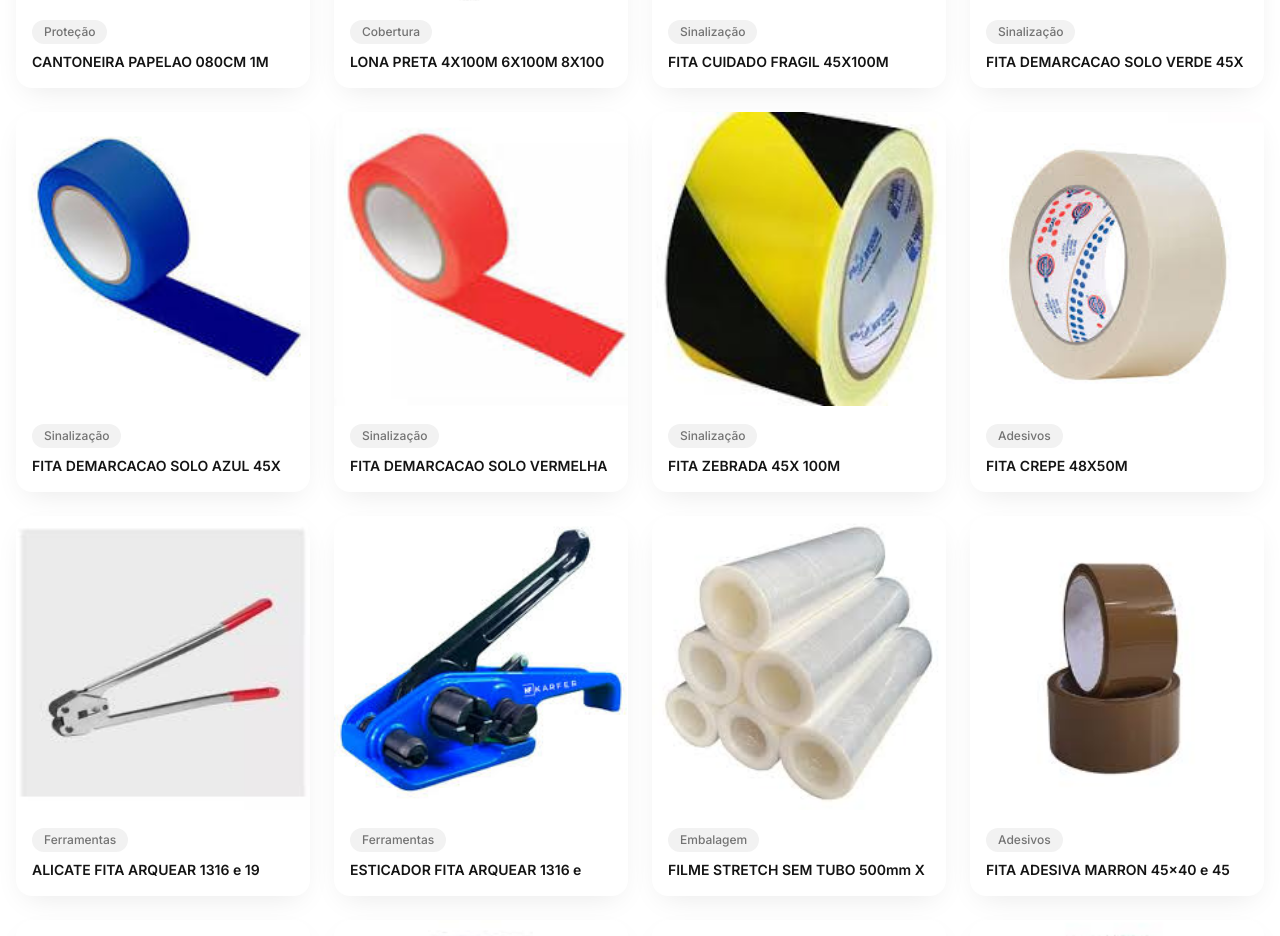
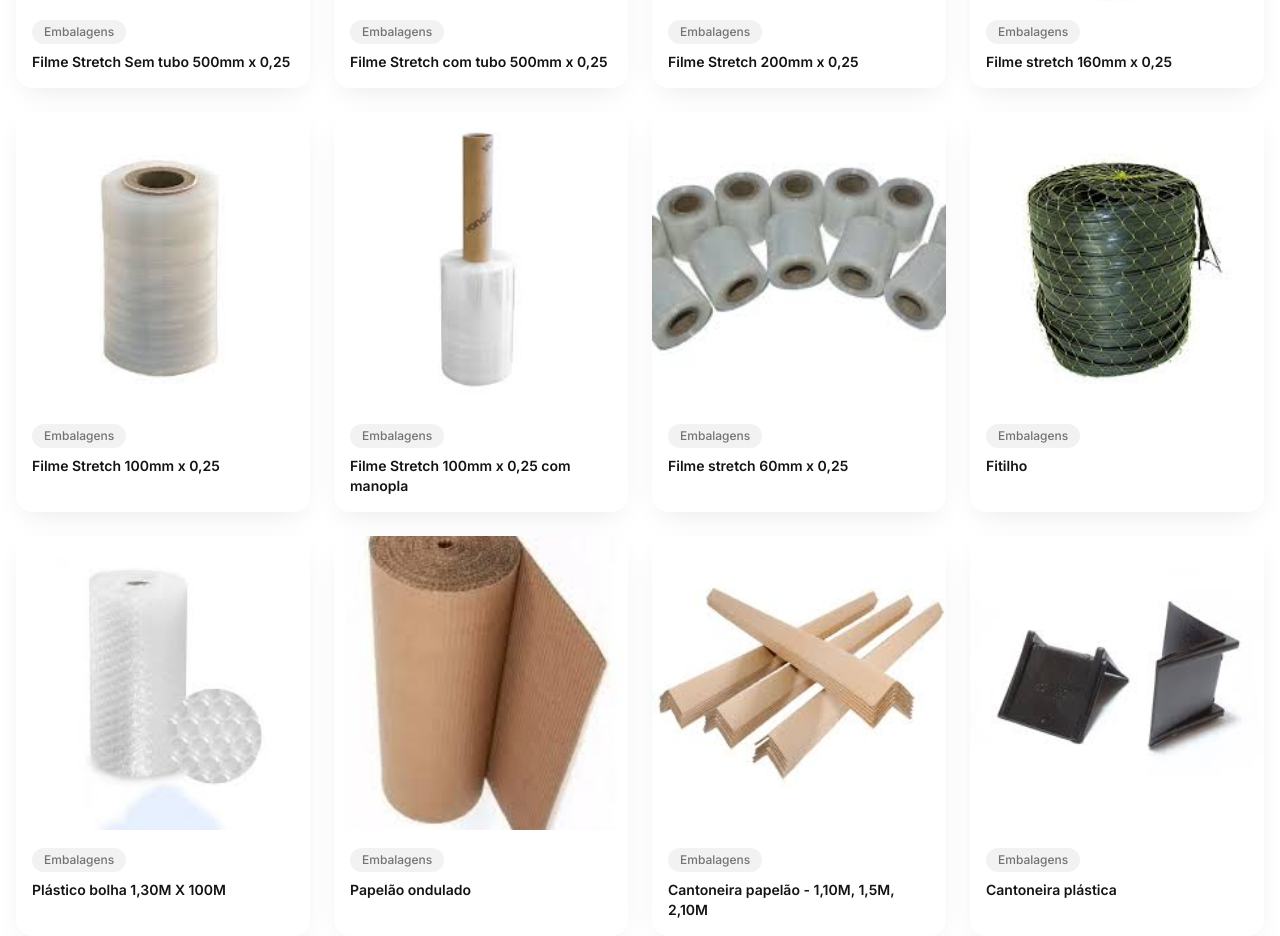
Before and after one commit to DevZipMateus/naga-solucao-digital, a React (Vite) app: page / in a window 1280 px wide. Shown: the part 2654-3590 px from the top of the page. Built offline with nearby package versions, Linux system fonts and the light colour scheme.

Commit message:
Adicionar itens a embalagens
Adiciona uma lista de itens de embalagem que aparecem ao clicar em "Embalagens".

```diff
--- a/src/components/Services.tsx
+++ b/src/components/Services.tsx
@@ -3,16 +3,73 @@ import { Package, Shield, Truck, Wrench } from 'lucide-react';
 
 const Services = () => {
   const products = [
+    // Produtos de Embalagens
     {
-      name: 'CANTONEIRA PAPELAO 080CM 1M',
-      image: '/Naga solues LTDA_imagens_cliente/Cliente_1_10_CANTONEIRA PAPELAO 080CM 1M 11.jpeg',
-      category: 'Proteção'
+      name: 'Filme Stretch Sem tubo 500mm x 0,25',
+      image: '/Naga solues LTDA_imagens_cliente/Cliente_1_1_FILME STRETCH SEM TUBO 500mm X.jpeg',
+      category: 'Embalagens'
     },
     {
-      name: 'LONA PRETA 4X100M 6X100M 8X100',
+      name: 'Filme Stretch com tubo 500mm x 0,25',
+      image: '/Naga solues LTDA_imagens_cliente/Cliente_1_5_FILME STRETCH 500MM X 025.jpeg',
+      category: 'Embalagens'
+    },
+    {
+      name: 'Filme Stretch 200mm x 0,25',
+      image: '/Naga solues LTDA_imagens_cliente/Cliente_1_7_FILME STRETCH 200MM.jpeg',
+      category: 'Embalagens'
+    },
+    {
+      name: 'Filme stretch 160mm x 0,25',
+      image: '/Naga solues LTDA_imagens_cliente/Cliente_1_6_FILME STRETCH 160MM.jpeg',
+      category: 'Embalagens'
+    },
+    {
+      name: 'Filme Stretch 100mm x 0,25',
+      image: '/Naga solues LTDA_imagens_cliente/Cliente_1_3_FILME STRETCH 100MM.jpeg',
+      category: 'Embalagens'
+    },
+    {
+      name: 'Filme Stretch 100mm x 0,25 com manopla',
+      image: '/Naga solues LTDA_imagens_cliente/Cliente_1_2_FILME STRETCH 100MM MANOPLA.jpeg',
+      category: 'Embalagens'
+    },
+    {
+      name: 'Filme stretch 60mm x 0,25',
+      image: '/Naga solues LTDA_imagens_cliente/Cliente_1_4_FILME STRETCH 60MM.jpeg',
+      category: 'Embalagens'
+    },
+    {
+      name: 'Fitilho',
+      image: '/Naga solues LTDA_imagens_cliente/Cliente_1_27_FITILHO.jpeg',
+      category: 'Embalagens'
+    },
+    {
+      name: 'Plástico bolha 1,30M X 100M',
+      image: '/Naga solues LTDA_imagens_cliente/Cliente_1_8_PLASTICO  BOLHA 13M X 100M.jpeg',
+      category: 'Embalagens'
+    },
+    {
+      name: 'Papelão ondulado',
+      image: '/Naga solues LTDA_imagens_cliente/Cliente_1_9_PAPELAO ONDULADO 13M.jpeg',
+      category: 'Embalagens'
+    },
+    {
+      name: 'Cantoneira papelão - 1,10M, 1,5M, 2,10M',
+      image: '/Naga solues LTDA_imagens_cliente/Cliente_1_10_CANTONEIRA PAPELAO 080CM 1M 11.jpeg',
+      category: 'Embalagens'
+    },
+    {
+      name: 'Cantoneira plástica',
+      image: '/Naga solues LTDA_imagens_cliente/Cliente_1_42_cantoneira plastico.jpeg',
+      category: 'Embalagens'
+    },
+    {
+      name: 'Lona plástica preta- 4x100M, 6x100M e 8x100M',
       image: '/Naga solues LTDA_imagens_cliente/Cliente_1_11_LONA PRETA 4X100M 6X100M 8X100.jpg',
-      category: 'Cobertura'
+      category: 'Embalagens'
     },
+    // Outros produtos por categoria
     {
       name: 'FITA CUIDADO FRAGIL 45X100M',
       image: '/Naga solues LTDA_imagens_cliente/Cliente_1_12_FITA CUIDADO FRAGIL 45X100M.jpg',
@@ -39,24 +96,19 @@ const Services = () => {
       category: 'Sinalização'
     },
     {
+      name: 'CORRENTE PLASTICA',
+      image: '/Naga solues LTDA_imagens_cliente/Cliente_1_45_CORRENTE PLASTICA.jpeg',
+      category: 'Sinalização'
+    },
+    {
       name: 'FITA CREPE 48X50M',
       image: '/Naga solues LTDA_imagens_cliente/Cliente_1_17_FITA CREPE 48X50M.jpeg',
       category: 'Adesivos'
     },
     {
-      name: 'ALICATE FITA ARQUEAR 1316 e 19',
-      image: '/Naga solues LTDA_imagens_cliente/Cliente_1_18_ALICATE FITA ARQUEAR 1316 e 19.jpeg',
-      category: 'Ferramentas'
-    },
-    {
-      name: 'ESTICADOR FITA ARQUEAR 1316 e',
-      image: '/Naga solues LTDA_imagens_cliente/Cliente_1_19_ESTICADOR FITA ARQUEAR 1316 e.jpeg',
-      category: 'Ferramentas'
-    },
-    {
-      name: 'FILME STRETCH SEM TUBO 500mm X',
-      image: '/Naga solues LTDA_imagens_cliente/Cliente_1_1_FILME STRETCH SEM TUBO 500mm X.jpeg',
-      category: 'Embalagem'
+      name: 'FITA CREPE 18x50M',
+      image: '/Naga solues LTDA_imagens_cliente/Cliente_1_25_FITA CREPE 18x50M.jpeg',
+      category: 'Adesivos'
     },
     {
       name: 'FITA ADESIVA MARRON 45x40 e 45',
@@ -66,6 +118,11 @@ const Services = () => {
     {
       name: 'FITA ADESIVA 45X40 45X100 45X2',
       image: '/Naga solues LTDA_imagens_cliente/Cliente_1_21_FITA ADESIVA 45X40 45X100 45X2.jpg',
+      category: 'Adesivos'
+    },
+    {
+      name: 'SILVER TAPE 45x50M',
+      image: '/Naga solues LTDA_imagens_cliente/Cliente_1_29_SILVER TAPE 45x50M.jpeg',
       category: 'Adesivos'
     },
     {
@@ -84,19 +141,9 @@ const Services = () => {
       category: 'Arqueação'
     },
     {
-      name: 'FITA CREPE 18x50M',
-      image: '/Naga solues LTDA_imagens_cliente/Cliente_1_25_FITA CREPE 18x50M.jpeg',
-      category: 'Adesivos'
-    },
-    {
       name: 'FIVELA PLASTICA FITA ARQUEAR',
       image: '/Naga solues LTDA_imagens_cliente/Cliente_1_26_FIVELA PLASTICA FITA ARQUEAR 1.jpeg',
       category: 'Arqueação'
-    },
-    {
-      name: 'FITILHO',
-      image: '/Naga solues LTDA_imagens_cliente/Cliente_1_27_FITILHO.jpeg',
-      category: 'Embalagem'
     },
     {
       name: 'SELO METALICO 1316 E 19mm',
@@ -104,14 +151,14 @@ const Services = () => {
       category: 'Arqueação'
     },
     {
-      name: 'SILVER TAPE 45x50M',
-      image: '/Naga solues LTDA_imagens_cliente/Cliente_1_29_SILVER TAPE 45x50M.jpeg',
-      category: 'Adesivos'
+      name: 'ALICATE FITA ARQUEAR 1316 e 19',
+      image: '/Naga solues LTDA_imagens_cliente/Cliente_1_18_ALICATE FITA ARQUEAR 1316 e 19.jpeg',
+      category: 'Ferramentas'
     },
     {
-      name: 'FILME STRETCH 100MM MANOPLA',
-      image: '/Naga solues LTDA_imagens_cliente/Cliente_1_2_FILME STRETCH 100MM MANOPLA.jpeg',
-      category: 'Embalagem'
+      name: 'ESTICADOR FITA ARQUEAR 1316 e',
+      image: '/Naga solues LTDA_imagens_cliente/Cliente_1_19_ESTICADOR FITA ARQUEAR 1316 e.jpeg',
+      category: 'Ferramentas'
     },
     {
       name: 'PROTETOR AURICULAR PLUG',
@@ -164,11 +211,6 @@ const Services = () => {
       category: 'Segurança'
     },
     {
-      name: 'FILME STRETCH 100MM',
-      image: '/Naga solues LTDA_imagens_cliente/Cliente_1_3_FILME STRETCH 100MM.jpeg',
-      category: 'Embalagem'
-    },
-    {
       name: 'CAPACETE AZUL',
       image: '/Naga solues LTDA_imagens_cliente/Cliente_1_40_CAPACETE AZUL.jpeg',
       category: 'Segurança'
@@ -179,11 +221,6 @@ const Services = () => {
       category: 'Segurança'
     },
     {
-      name: 'CANTONEIRA PLASTICO',
-      image: '/Naga solues LTDA_imagens_cliente/Cliente_1_42_cantoneira plastico.jpeg',
-      category: 'Proteção'
-    },
-    {
       name: 'COLETE VERDE',
       image: '/Naga solues LTDA_imagens_cliente/Cliente_1_43_COLETE VERDE.jpg',
       category: 'Segurança'
@@ -192,11 +229,6 @@ const Services = () => {
       name: 'COLETE LARANJA',
       image: '/Naga solues LTDA_imagens_cliente/Cliente_1_44_COLETE LARANJA.jpg',
       category: 'Segurança'
-    },
-    {
-      name: 'CORRENTE PLASTICA',
-      image: '/Naga solues LTDA_imagens_cliente/Cliente_1_45_CORRENTE PLASTICA.jpeg',
-      category: 'Sinalização'
     },
     {
       name: 'JUGULAR',
@@ -217,11 +249,6 @@ const Services = () => {
       name: 'OCULOS FUME',
       image: '/Naga solues LTDA_imagens_cliente/Cliente_1_49_OCULOS FUME.jpeg',
       category: 'Segurança'
-    },
-    {
-      name: 'FILME STRETCH 60MM',
-      image: '/Naga solues LTDA_imagens_cliente/Cliente_1_4_FILME STRETCH 60MM.jpeg',
-      category: 'Embalagem'
     },
     {
       name: 'OCULOS INCOLOR',
@@ -252,35 +279,10 @@ const Services = () => {
       name: 'BOTA SEGURANA BICO PVC',
       image: '/Naga solues LTDA_imagens_cliente/Cliente_1_55_BOTA SEGURANA BICO PVC.jpg',
       category: 'Segurança'
-    },
-    {
-      name: 'FILME STRETCH 500MM X 025',
-      image: '/Naga solues LTDA_imagens_cliente/Cliente_1_5_FILME STRETCH 500MM X 025.jpeg',
-      category: 'Embalagem'
-    },
-    {
-      name: 'FILME STRETCH 160MM',
-      image: '/Naga solues LTDA_imagens_cliente/Cliente_1_6_FILME STRETCH 160MM.jpeg',
-      category: 'Embalagem'
-    },
-    {
-      name: 'FILME STRETCH 200MM',
-      image: '/Naga solues LTDA_imagens_cliente/Cliente_1_7_FILME STRETCH 200MM.jpeg',
-      category: 'Embalagem'
-    },
-    {
-      name: 'PLASTICO BOLHA 13M X 100M',
-      image: '/Naga solues LTDA_imagens_cliente/Cliente_1_8_PLASTICO  BOLHA 13M X 100M.jpeg',
-      category: 'Proteção'
-    },
-    {
-      name: 'PAPELAO ONDULADO 13M',
-      image: '/Naga solues LTDA_imagens_cliente/Cliente_1_9_PAPELAO ONDULADO 13M.jpeg',
-      category: 'Proteção'
     }
   ];
 
-  const categories = ['Todos', 'Embalagem', 'Adesivos', 'Sinalização', 'Arqueação', 'Proteção', 'Cobertura', 'Segurança', 'Ferramentas'];
+  const categories = ['Todos', 'Embalagens', 'Adesivos', 'Sinalização', 'Arqueação', 'Proteção', 'Cobertura', 'Segurança', 'Ferramentas'];
   const [selectedCategory, setSelectedCategory] = useState('Todos');
 
   const filteredProducts = selectedCategory === 'Todos'
```
